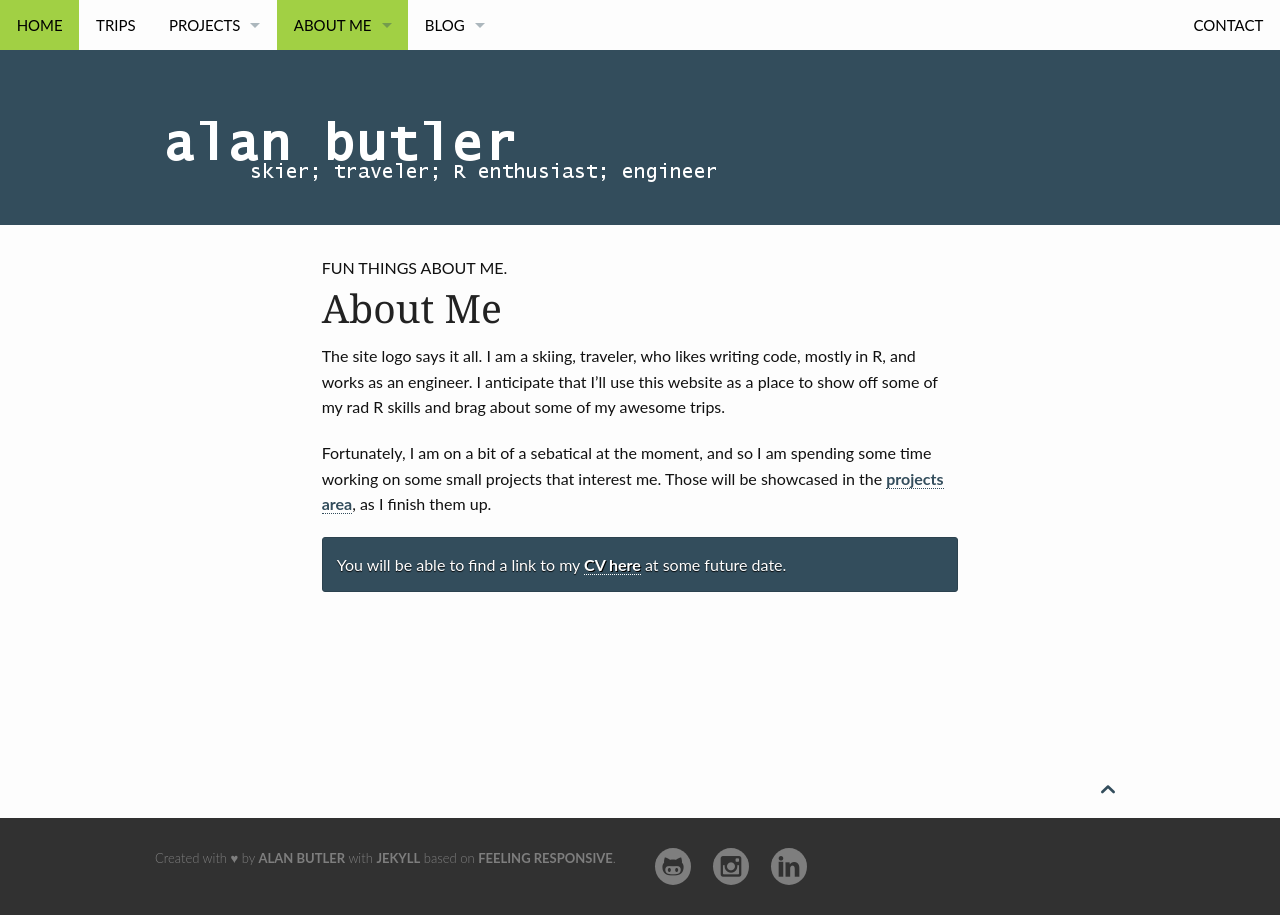
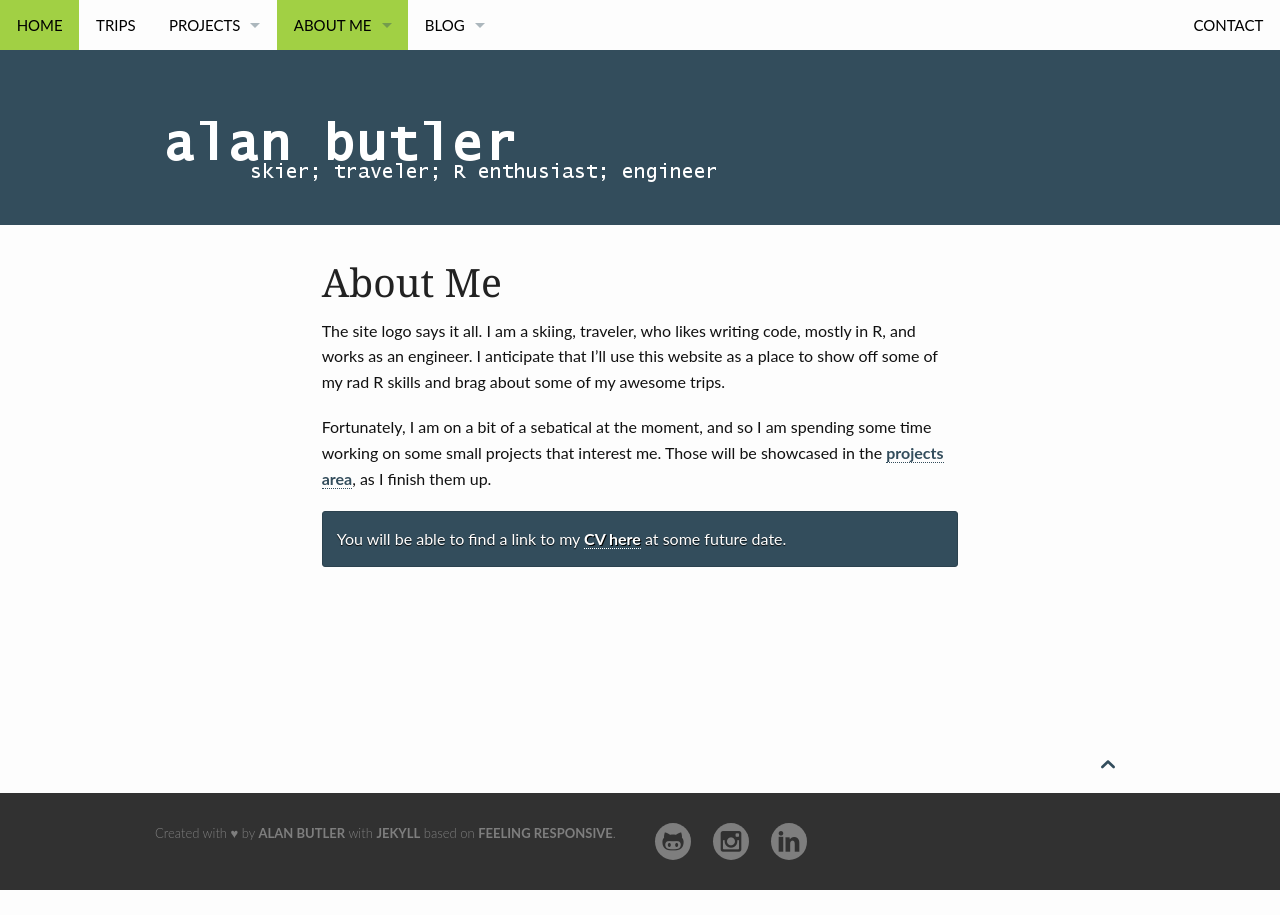
Before and after one commit to rabutler/rabutler.github.io, a Jekyll site: the page built from pages/about-me.md, in a window 1280 px wide. Built offline with Jekyll 4.4.1, drawn with Linux system fonts in a browser that asks for light colours.

Commit message:
removed subheadline from about me

```diff
--- a/pages/about-me.md
+++ b/pages/about-me.md
@@ -1,7 +1,6 @@
 ---
 layout: page
 title: "About Me"
-subheadline: "Fun things about me."
 permalink: "/about-me/"
 ---
 
```
